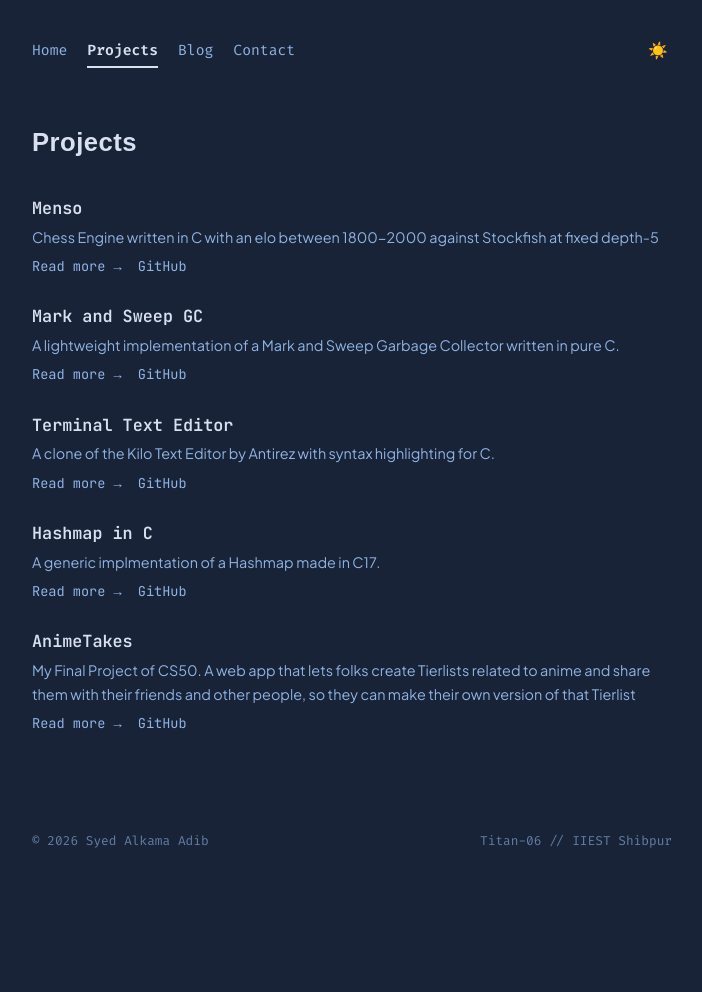
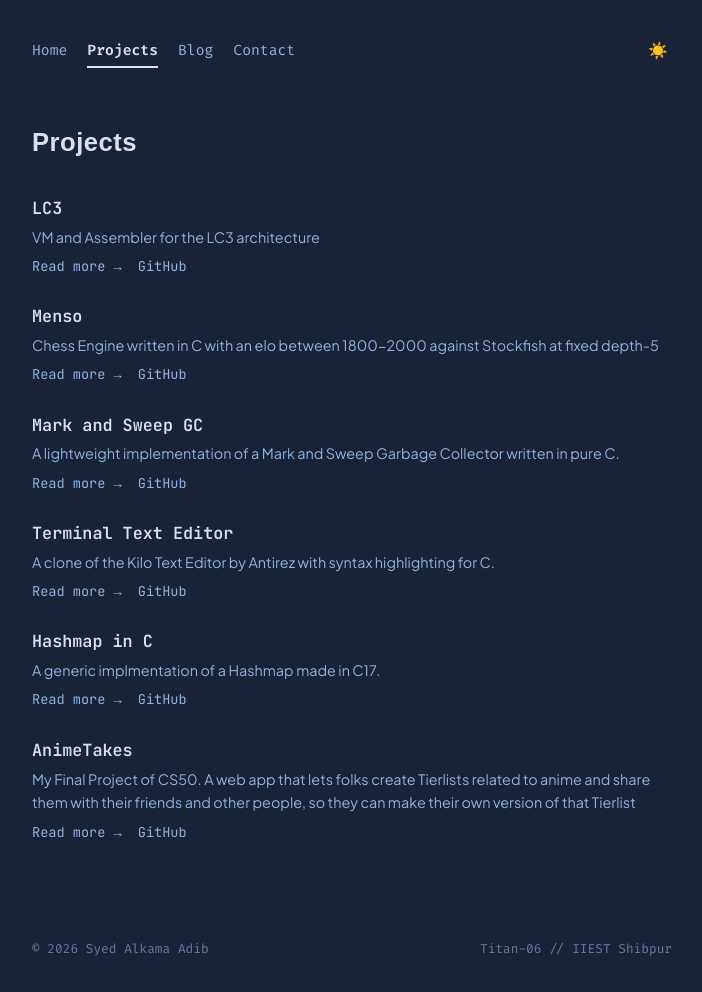
Before and after one commit to Titan-06/Titan-06.github.io, a Jekyll site: the page built from projects.html, in a window 1280 px wide. Shown: the whole page, without its empty margins (288-990 px from the left). Built offline with Jekyll 4.4.1, drawn with Linux system fonts in a browser that asks for light colours; some web fonts are replaced; before the commit the page ends 900 px from its top, so only the background shows below that.

Commit message:
LC3 project ADDED

```diff
--- a/_data/projects.yml
+++ b/_data/projects.yml
@@ -1,3 +1,9 @@
+- title: "LC3"
+  tags: "LC3 educational 16bit architecture VM Assembler"
+  description: "VM and Assembler for the LC3 architecture"
+  read_more_url: "https://github.com/Titan-06/LC3"
+  github_url: "https://github.com/Titan-06/LC3"
+
 - title: "Menso"
   tags: "c chess engine 0x88 minimax alpha-beta bitwise move generation off-board"
   description: "Chess Engine written in C with an elo between 1800-2000 against Stockfish at fixed depth-5"
```
